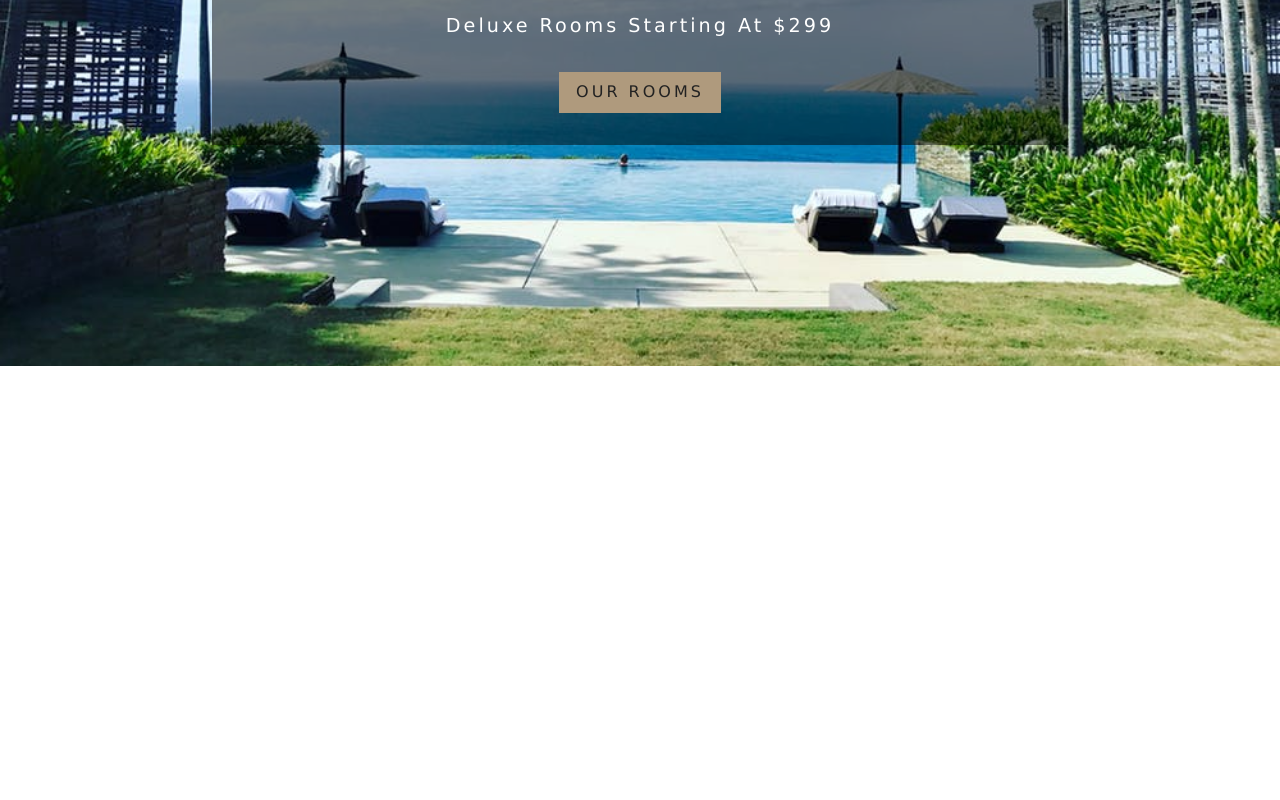
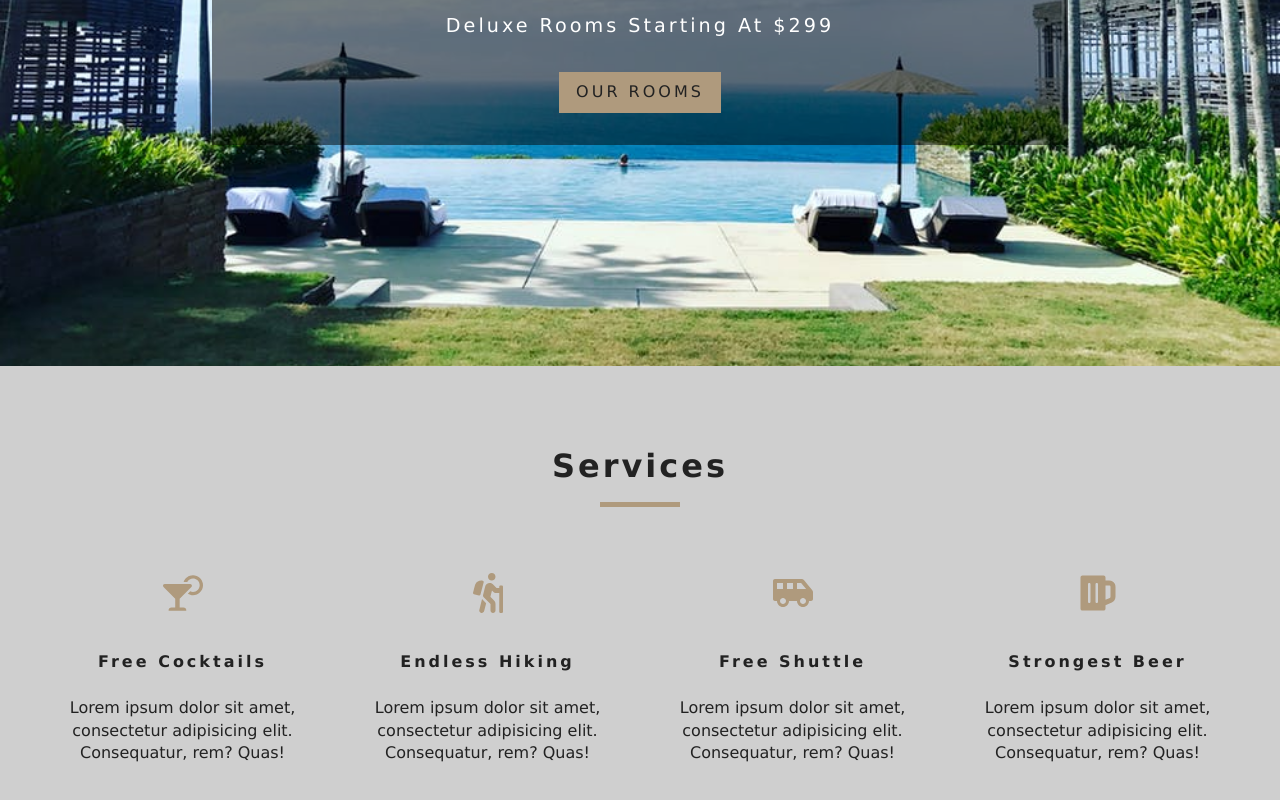
Before and after one commit to cshimm/resort, a React (Create React App) app: page / in a window 1280 px wide. Shown: the part 434-1234 px from the top of the page. Before the commit the page ends 800 px from the top, so only its background shows below. Built offline with nearby package versions, Linux system fonts and the light colour scheme.

Commit message:
services

```diff
--- a/src/App.css
+++ b/src/App.css
@@ -252,6 +252,7 @@
 }
 .services h6 {
   letter-spacing: var(--mainSpacing);
+  text-transform: capitalize;
 }
 .services p {
   width: 80%;
--- /dev/null
+++ b/src/components/Services.js
@@ -0,0 +1,51 @@
+import React, { Component } from 'react';
+import Title from './Title';
+import { FaCocktail, FaHiking, FaShuttleVan, FaBeer } from 'react-icons/fa';
+export default class Services extends Component {
+  state = {
+    services: [
+      {
+        icon: <FaCocktail />,
+        title: 'free cocktails',
+        info:
+          'Lorem ipsum dolor sit amet, consectetur adipisicing elit. Consequatur, rem? Quas!',
+      },
+      {
+        icon: <FaHiking />,
+        title: 'endless hiking',
+        info:
+          'Lorem ipsum dolor sit amet, consectetur adipisicing elit. Consequatur, rem? Quas!',
+      },
+      {
+        icon: <FaShuttleVan />,
+        title: 'free shuttle',
+        info:
+          'Lorem ipsum dolor sit amet, consectetur adipisicing elit. Consequatur, rem? Quas!',
+      },
+      {
+        icon: <FaBeer />,
+        title: 'strongest beer',
+        info:
+          'Lorem ipsum dolor sit amet, consectetur adipisicing elit. Consequatur, rem? Quas!',
+      },
+    ],
+  };
+  render() {
+    return (
+      <section className='services'>
+        <Title title='services' />
+        <div className='services-center'>
+          {this.state.services.map((item, index) => {
+            return (
+              <article key={index} className='service'>
+                <span>{item.icon}</span>
+                <h6>{item.title}</h6>
+                <p>{item.info}</p>
+              </article>
+            );
+          })}
+        </div>
+      </section>
+    );
+  }
+}
--- /dev/null
+++ b/src/components/Title.js
@@ -0,0 +1,10 @@
+import React from 'react';
+
+export default function Title({ title }) {
+  return (
+    <div className='section-title'>
+      <h4>{title}</h4>
+      <div></div>
+    </div>
+  );
+}
--- a/src/pages/Home.js
+++ b/src/pages/Home.js
@@ -2,14 +2,21 @@
 import Hero from '../components/Hero';
 import Banner from '../components/Banner';
 import { Link } from 'react-router-dom';
+import Services from '../components/Services';
 export default function Home() {
   return (
+    <>
       <Hero>
-      <Banner title='luxurious rooms' subtitle='deluxe rooms starting at $299'>
+        <Banner
+          title='luxurious rooms'
+          subtitle='deluxe rooms starting at $299'
+        >
           <Link to='/rooms' className='btn-primary'>
             our rooms
           </Link>
         </Banner>
       </Hero>
+      <Services />
+    </>
   );
 }
```
Lines whose indentation alone changed are shown as unchanged.
